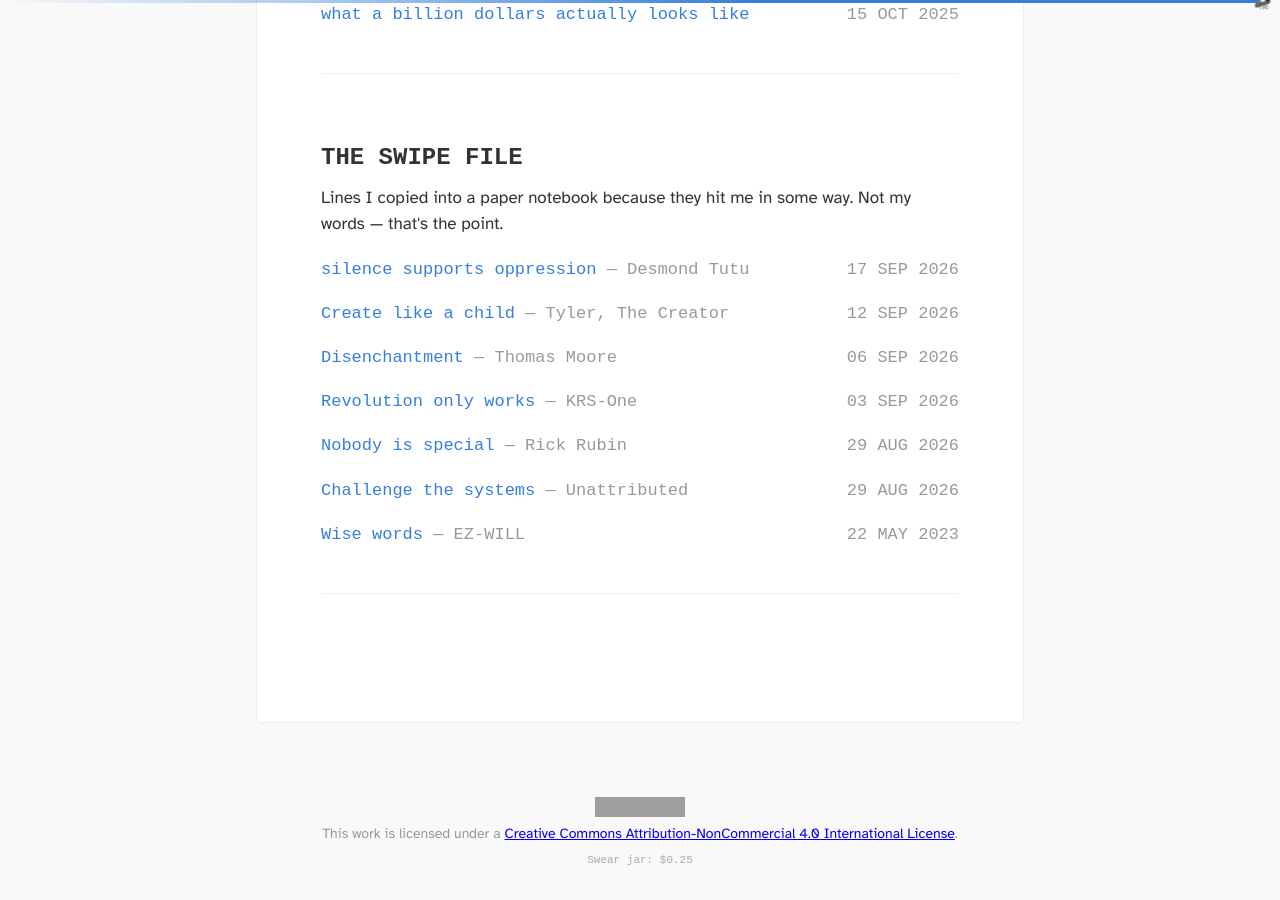
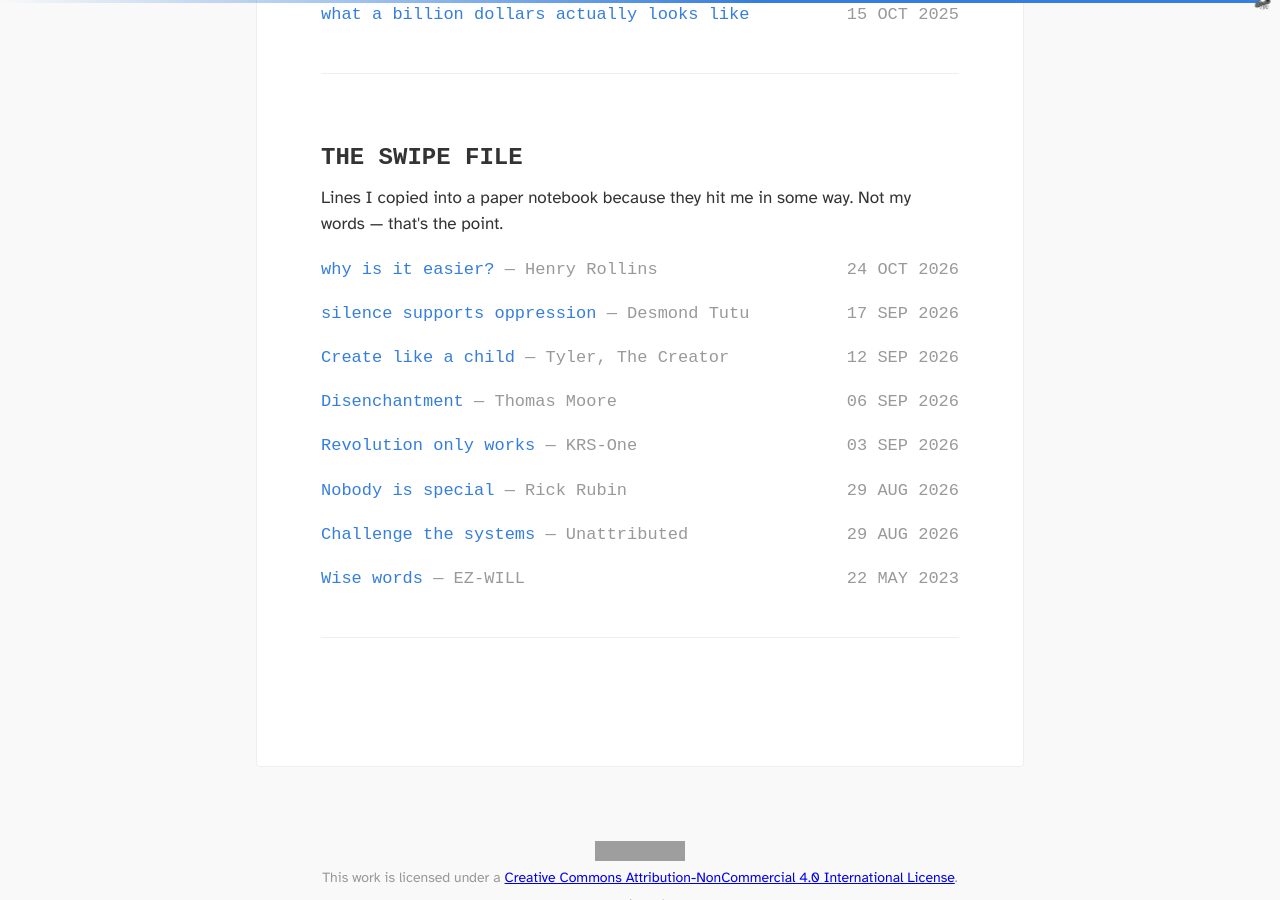
Before and after one commit to antfarm-systems/antfarm-systems.github.io, a Jekyll site: the page built from collections.html, in a window 1280 px wide and 900 px high, scrolled down 2907 px. Built offline with Jekyll 4.4.1, drawn with Linux system fonts in a browser that asks for light colours; nearby versions of some CDN libraries; grey boxes are pictures that could not be loaded.

Commit message:
henry rollins

```diff
--- a/_data/canary.yml
+++ b/_data/canary.yml
@@ -1,3 +1,3 @@
 emoji: "🐤"
 text: "As of the date below, I have not received any legal order, gag order, national security letter, or amended contract that would restrict my speech or compel me to remain silent about any request for user information."
-date: "2026-10-23"
+date: "2026-10-24"
--- /dev/null
+++ b/_posts/2026-10-24-why-is-it-easier.md
@@ -0,0 +1,9 @@
+---
+title: why is it easier?
+date: 2026-10-24
+type: quote
+quote_source: Henry Rollins
+---
+
+
+Why is it easier to start a war than it is to build a school?
```
